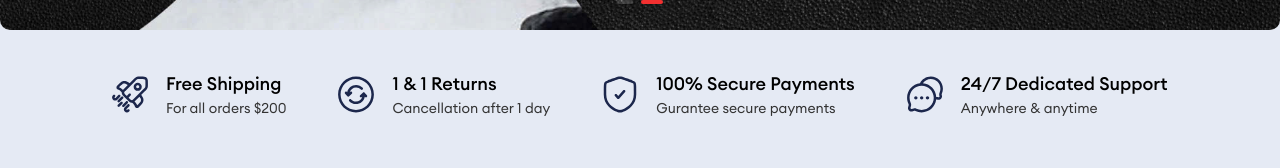
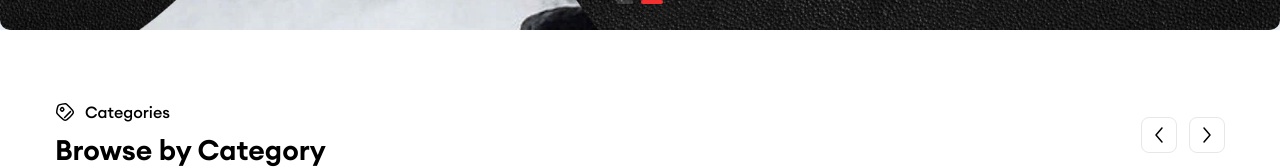
Before and after one commit to dqhuy209/AzShopClient, a Next.js app: page / in a window 1280 px wide. Shown: the part 753-921 px from the top of the page. Built offline with nearby package versions, Linux system fonts and the light colour scheme; no server answers.

Commit message:
refactor: change size banner

```diff
--- a/src/components/Home/Hero/index.jsx
+++ b/src/components/Home/Hero/index.jsx
@@ -6,7 +6,7 @@ import Image from 'next/image'
 const Hero = () => {
     return (
         <section
-            className="overflow-hidden pb-10 lg:pb-12.5 xl:pb-15 pt-[10.5rem] sm:pt-45 lg:pt-30 xl:pt-51.5 bg-[#E5EAF4] mt-[-23px]">
+            className="overflow-hidden  pt-[10.5rem] sm:pt-45 lg:pt-30 xl:pt-51.5 bg-[#E5EAF4] mt-[-23px]">
             <div className="w-full mx-auto px-4 sm:px-8 xl:px-0">
                 <div className="flex flex-wrap gap-5">
                     <div className=" w-full">
@@ -16,9 +16,7 @@ const Hero = () => {
                     </div>
                 </div>
             </div>
-
-            {/* <!-- Hero features --> */}
-            <HeroFeature/>
+            {/*<HeroFeature/>*/}
         </section>
     )
 }
```
